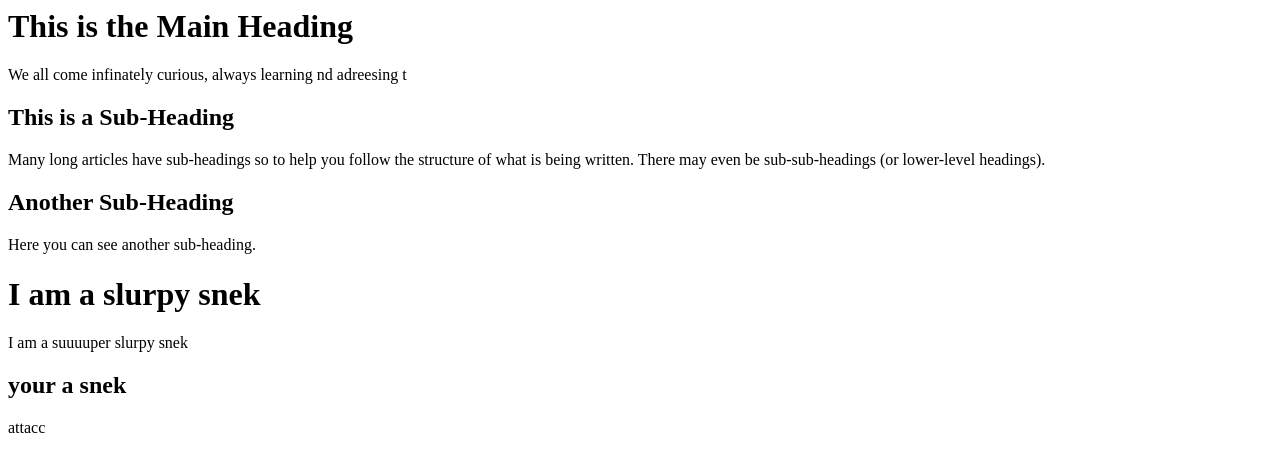
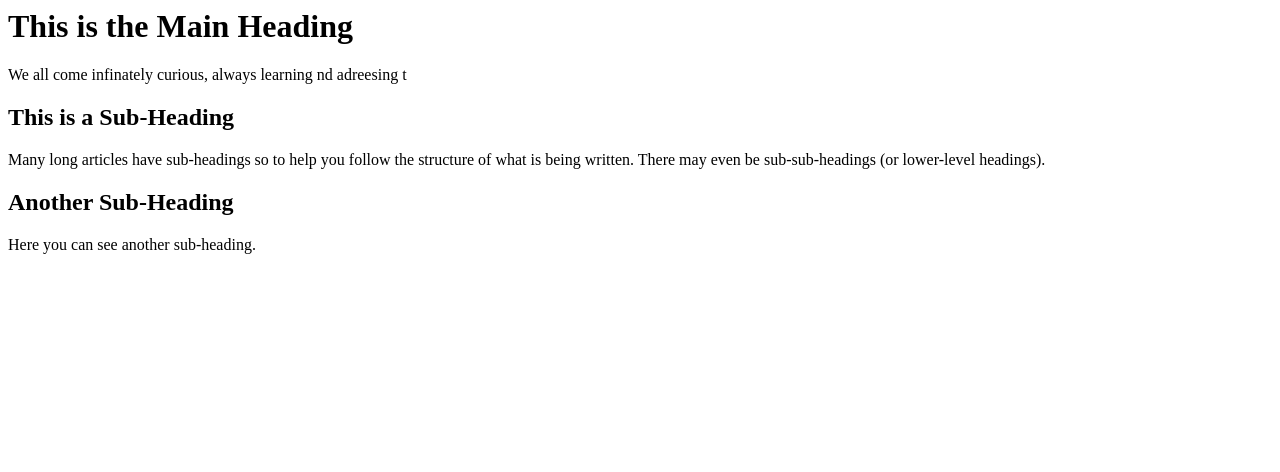
Before and after one commit to tom10hood/trialrun, a plain HTML site: page run.html in a window 1280 px wide. Drawn offline with Linux system fonts and the light colour scheme.

Commit message:
Update run.html

```diff
--- a/run.html
+++ b/run.html
@@ -8,13 +8,3 @@ you follow the structure of what is being written. There may even be sub-sub-hea
 <h2>Another Sub-Heading</h2>
 <p>Here you can see another sub-heading.</p> </body>
 </html>
-
-
-<html>
-  <body>
-    <h1> I am a slurpy snek </h1>
-        <p> I am a suuuuper slurpy snek</p>
-            <h2> your a snek </h2>
-        <p>attacc </p>
-    </body>
-</html>
```
